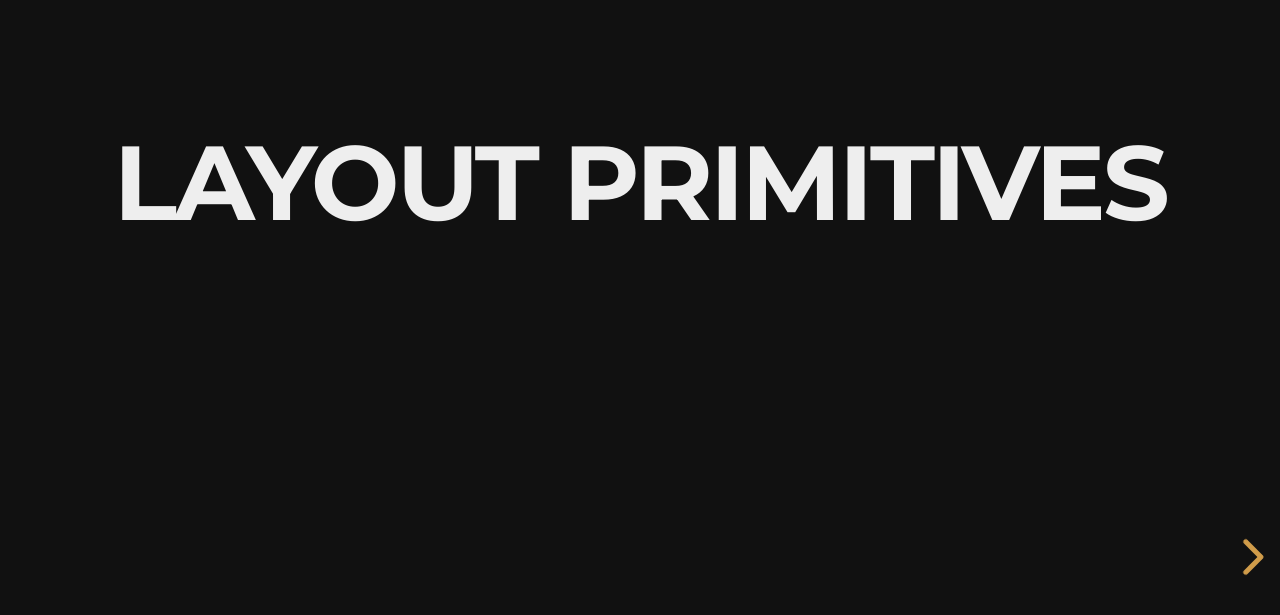
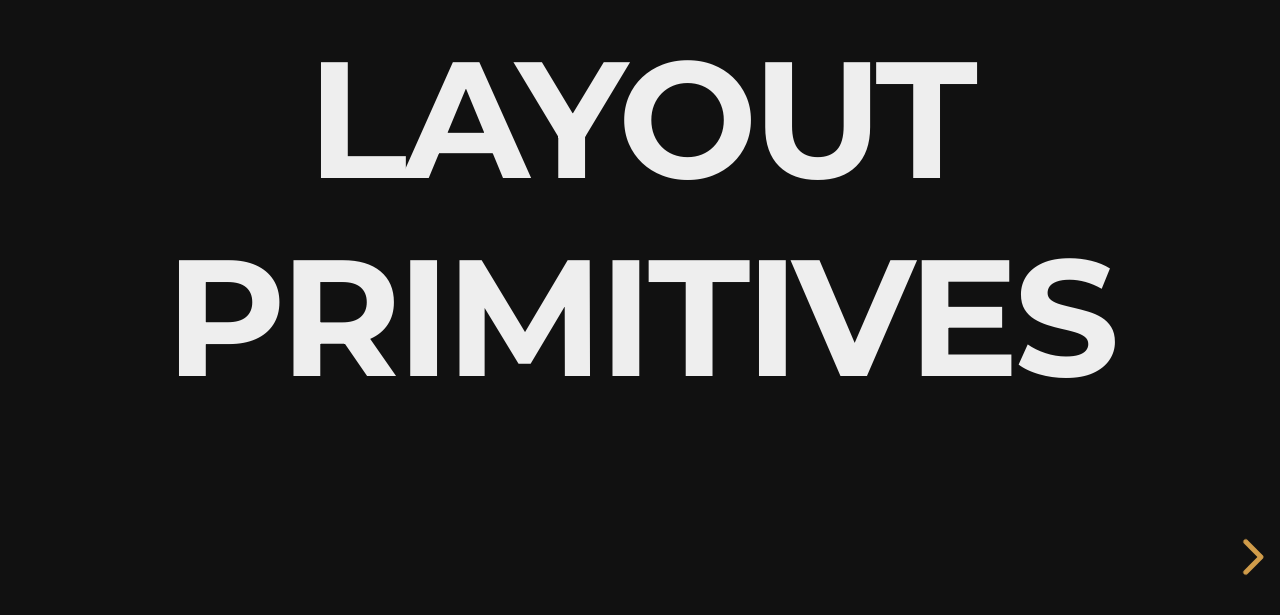
Before and after one commit to ajkl2533/layout-primitives-training, a website: page index.html in a window 1280 px wide. Shown: the part 181-796 px from the top of the page. Drawn offline with nearby package versions, Linux system fonts and the light colour scheme.

Commit message:
change h1 size

```diff
--- a/index.html
+++ b/index.html
@@ -17,7 +17,7 @@
     <div class="reveal">
       <div class="slides">
         <section data-auto-animate>
-          <h1 class="r-fit-text">LAYOUT PRIMITIVES</h1>
+          <h1>LAYOUT PRIMITIVES</h1>
         </section>
 
         <section data-auto-animate>
```
